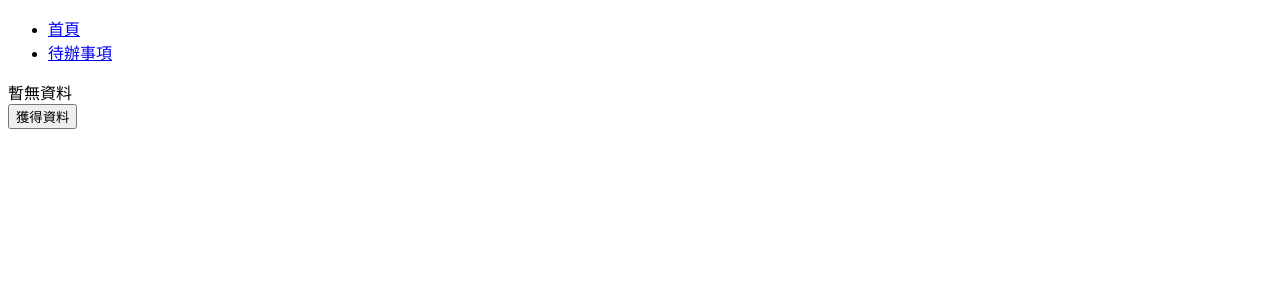
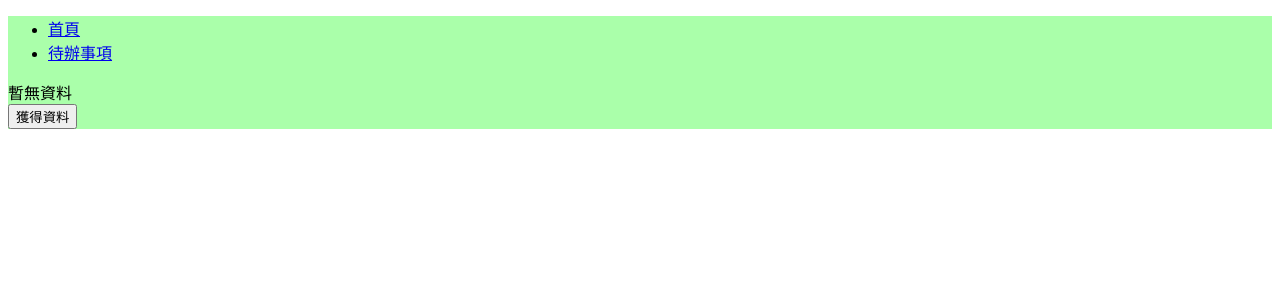
Before and after one commit to nttu94507/React2, a React app: page / in a window 1280 px wide. Shown: the top 300 px of the page. Built offline with nearby package versions, Linux system fonts and the light colour scheme; the HTML template or start-up script is replaced by a standard one.

Commit message:
scss export to tS

```diff
--- a/package.json
+++ b/package.json
@@ -9,7 +9,8 @@
     "build-css": "node-sass src/index.scss src/index.css",
     "start": "webpack-dev-server",
     "test": "jest",
-    "test-cov": "jest --coverage"
+    "test-cov": "jest --coverage",
+    "tsm": "tsm src --watch"
   },
   "keywords": [],
   "author": "",
@@ -41,6 +42,7 @@
     "mini-css-extract-plugin": "^0.9.0",
     "sass-loader": "^8.0.2",
     "style-loader": "^1.2.1",
+    "typed-scss-modules": "^2.0.1",
     "webpack": "^4.43.0",
     "webpack-cli": "^3.3.11",
     "webpack-dev-server": "^3.11.0"
--- a/src/index.scss
+++ b/src/index.scss
@@ -1,11 +1,3 @@
-.main {
-    color: #aaf;
-
-    .point {
-        color: #faf;
-    }
+.mainBlock {
+    background: #afa;
 }
-
-.mainBackground {
-    background-color: #e7e7e7;
-}
--- /dev/null
+++ b/src/index.scss.d.ts
@@ -0,0 +1 @@
+export const mainBlock: string;
--- a/src/index.tsx
+++ b/src/index.tsx
@@ -2,7 +2,16 @@ import React from 'react'
 import ReactDom from 'react-dom'
 import {Provider} from 'react-redux'
 import store from './store'
-import { HashRouter} from 'react-router-dom';
+import { HashRouter} from 'react-router-dom'
 import Main from './component/Main'
+import styles from './index.scss'
 
-ReactDom.render(<Provider store={store}><HashRouter><Main /></HashRouter></Provider> , document.getElementById('root'));
+ReactDom.render(
+    <Provider store={store}>
+        <HashRouter>
+            <div className={styles.mainBlock}>
+                <Main />
+            </div>
+        </HashRouter>
+    </Provider>
+, document.getElementById('root'));
```
Also changed, not shown: 2 other files (tests, documents, lock files or other folders).
